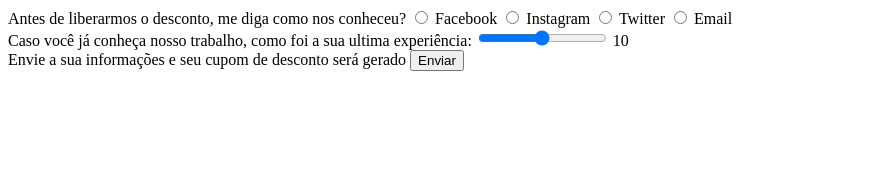
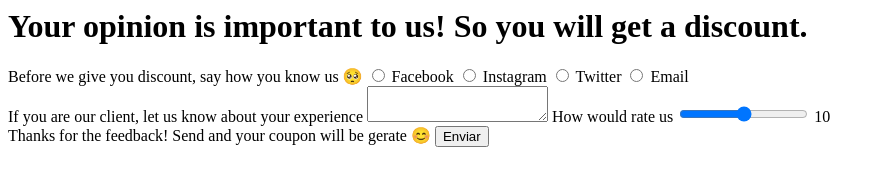
Before and after one commit to linefmv/restaurant-bar, a plain HTML site: page pages/sale/desconto.html in a window 1280 px wide. Shown: the whole page, without its empty margins (0-885 px from the left). Drawn offline with Linux system fonts and the light colour scheme.

Commit message:
discount in english and add folders for pages

```diff
--- a/pages/sale/desconto.html
+++ b/pages/sale/desconto.html
@@ -2,13 +2,14 @@
 <head>
     <meta charset="UTF-8">
     <meta name="viewport" content="width=device-width, initial-scale=1.0">
-    <title>Descontos</title>
+    <title>Discount</title>
 </head>
 
 <body>
+    <h1>Your opinion is important to us! So you will get a discount.</h1>
     <form class="" action="index.html">
         <div class="campo">
-            <label> Antes de liberarmos o desconto, me diga como nos conheceu? </label>
+            <label> Before we give you discount, say how you know us &#x1F97A; </label>
             <!--Bolinhas para selecionar-->
             <label>
                 <input type="radio" name="redessociais" value="facebook"> Facebook
@@ -24,13 +25,15 @@
             </label>
         </div>
         <div class="campo">
-            <label> Caso você já conheça nosso trabalho, como foi a sua ultima experiência: </label>
+            <label> If you are our client, let us know about your experience </label>
+            <textarea row="9" id="sugestao" name="sugestao"></textarea>
+            <label> How would rate us </label>
             <label>
                 <input type="range" name="nota" value="nota10" required=""> 10
             </label>
         </div>
         <div class="campo">
-            <label> Envie a sua informações e seu cupom de desconto será gerado</label>
+            <label> Thanks for the feedback! Send and your coupon will be gerate &#x1F60A; </label>
             <label>
                 <input type="submit" name="enviar" value="Enviar" required="">
             </label>
```
Also changed, not shown: index.html (+3 -3 lines), pages/menu/cardapio.html (renamed from cardapio.html, +0 -1 lines), assets/bannere.png (renamed from bannere.png), pages/pratododia/pratododia.html (renamed from pratododia.html).
